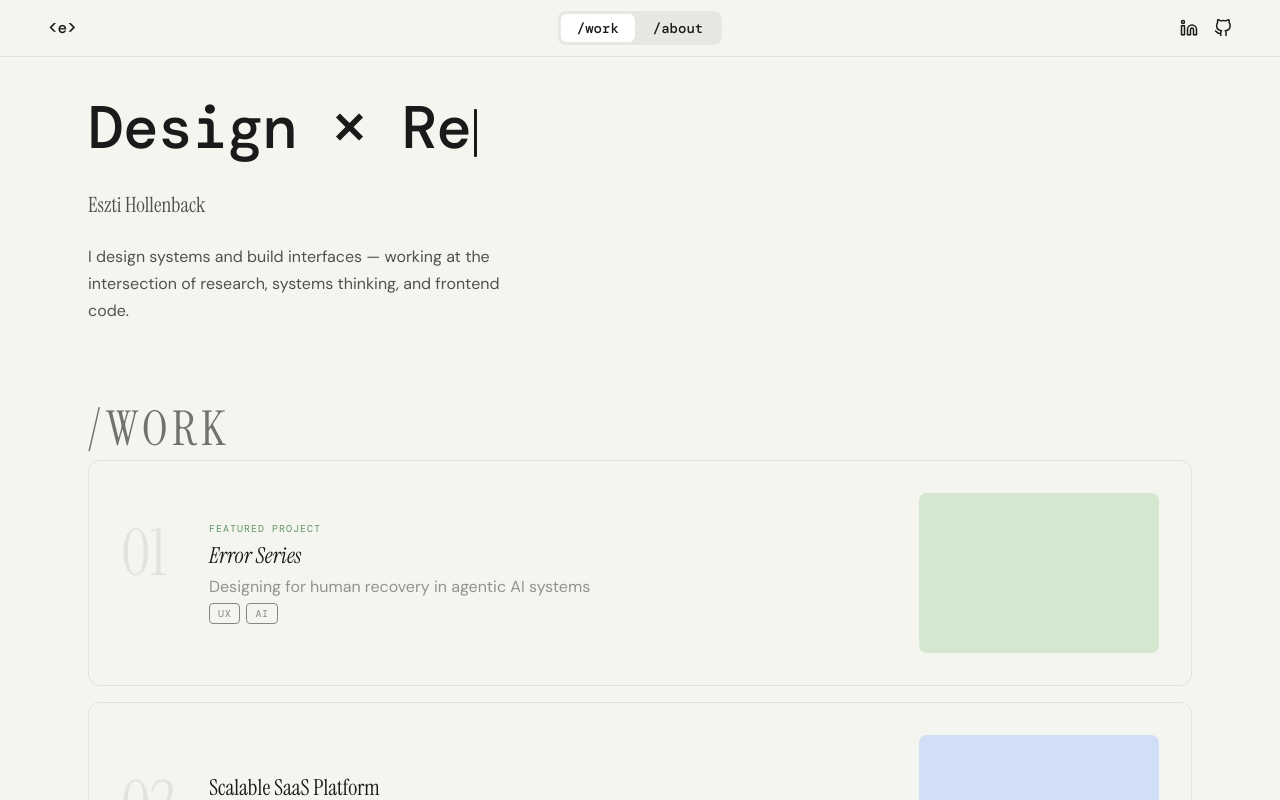
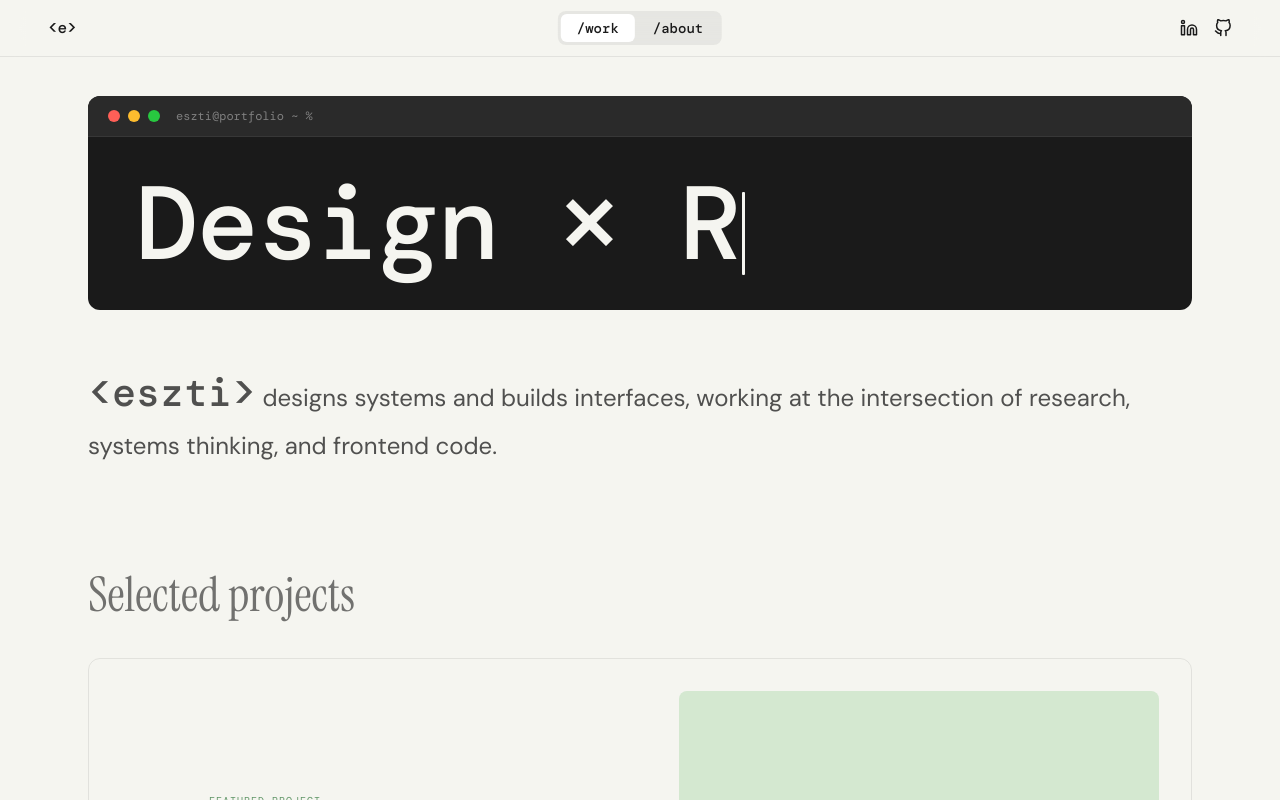
Before and after one commit to esztike/portfolio, a React (Vite) app: page / in a window 1280 px wide. Shown: the top 800 px of the page. Built offline with nearby package versions, Linux system fonts and the light colour scheme.

Commit message:
homepage: terminal hero, bio with <eszti>, footer, spacing

```diff
--- a/src/App.jsx
+++ b/src/App.jsx
@@ -24,6 +24,9 @@ function App() {
         <Route path="/work/globo" element={<Globo />} />
         <Route path="/work/home-glamour" element={<HomeGlamour />} />
       </Routes>
+      <footer className="site-footer">
+        <p>© Eszti Hollenback 2026</p>
+      </footer>
     </BrowserRouter>
   );
 }
--- a/src/pages/Home.jsx
+++ b/src/pages/Home.jsx
@@ -125,17 +125,24 @@ function Home() {
         margin: "0 auto",
       }}
     >
-      <div ref={headlineRef} className="typed-headline"></div>
-
-      <p className="name-line">Eszti Hollenback</p>
+      <div className="terminal">
+        <div className="terminal-bar">
+          <span className="terminal-dot dot-red"></span>
+          <span className="terminal-dot dot-yellow"></span>
+          <span className="terminal-dot dot-green"></span>
+          <span className="terminal-title">eszti@portfolio ~ %</span>
+        </div>
+        <div ref={headlineRef} className="typed-headline"></div>
+      </div>
 
       <p className="bio">
-        I design systems and build interfaces — working at the intersection of
-        research, systems thinking, and frontend code.
+        <span className="bio-name">&lt;eszti&gt;</span> designs systems and
+        builds interfaces, working at the intersection of research, systems
+        thinking, and frontend code.
       </p>
 
       <div className="work-section">
-        <span className="work-label">/work</span>
+        <span className="work-label">Selected projects</span>
         {projects.map((project, i) => (
           <motion.div
             key={project.path}
--- a/src/styles/globals.css
+++ b/src/styles/globals.css
@@ -37,44 +37,86 @@ video {
   display: block;
 }
 
+.terminal {
+  background: #1a1a1a;
+  border-radius: 12px;
+  padding: 0;
+  margin-bottom: 48px;
+  overflow: hidden;
+  min-height: 120px;
+}
+
+.terminal-bar {
+  display: flex;
+  align-items: center;
+  gap: 8px;
+  padding: 12px 20px;
+  background: #2a2a2a;
+  border-bottom: 1px solid rgba(255, 255, 255, 0.06);
+}
+
+.terminal-dot {
+  width: 12px;
+  height: 12px;
+  border-radius: 50%;
+  flex-shrink: 0;
+}
+
+.dot-red {
+  background: #ff5f57;
+}
+.dot-yellow {
+  background: #febc2e;
+}
+.dot-green {
+  background: #28c840;
+}
+
+.terminal-title {
+  font-family: var(--font-mono);
+  font-size: 12px;
+  color: rgba(255, 255, 255, 0.4);
+  margin-left: 8px;
+}
+
 .typed-headline {
   font-family: var(--font-mono);
-  font-size: 60px;
+  font-size: 104px;
+  min-height: 104px;
   font-weight: 500;
   line-height: 1.05;
   letter-spacing: -0.02em;
-  color: var(--color-dark);
-  margin-bottom: 32px;
-  min-height: 60px;
+  color: var(--color-neutral);
+  margin-bottom: 0;
+  padding: 32px 48px;
 }
 
 .cursor {
   display: inline-block;
   width: 3px;
   height: 0.8em;
-  background: var(--color-dark);
+  background: var(--color-neutral);
   margin-left: 3px;
   vertical-align: middle;
   border-radius: 1px;
   animation: blink 1s step-end infinite;
 }
 
-.name-line {
-  font-family: var(--font-display);
-  font-size: 21px;
-  color: var(--color-dark);
-  opacity: 0.75;
-  margin-bottom: 24px;
+.bio-name {
+  font-family: var(--font-mono);
+  font-weight: 500;
+  opacity: 1;
+  font-size: 40px;
 }
 
 .bio {
   font-family: var(--font-body);
-  font-size: 16px;
+  font-size: 24px;
   line-height: 1.7;
   color: var(--color-dark);
   opacity: 0.75;
-  max-width: 440px;
-  margin-bottom: 72px;
+  max-width: 1200px;
+  margin-bottom: 96px;
 }
 
 .work-section {
@@ -123,8 +165,8 @@ video {
 }
 
 .work-card-visual {
-  width: 240px;
-  height: 160px;
+  width: 480px;
+  height: 320px;
   border-radius: 8px;
   flex-shrink: 0;
 }
@@ -132,11 +174,12 @@ video {
   font-family: var(--font-display);
   font-size: 48px;
   font-weight: 400;
-  letter-spacing: 0.1em;
   color: var(--color-dark);
   opacity: 0.6;
   white-space: nowrap;
-  text-transform: uppercase;
+  display: block;
+  margin-top: 24px;
+  margin-bottom: 32px;
 }
 
 .work-card-tags {
@@ -158,33 +201,42 @@ video {
 
 .row-title {
   font-family: var(--font-display);
-  font-size: 22px;
+  font-size: 28px;
   color: var(--color-dark);
   flex: 1;
 }
 
 .row-title.featured {
-  font-style: italic;
+  font-style: normal;
 }
 
 .row-subtitle {
   font-family: var(--font-body);
   font-size: 16px;
   color: var(--color-dark);
-  opacity: 0.45;
+  opacity: 0.75;
 }
 
 .row-tag {
   font-family: var(--font-mono);
-  font-size: 10px;
+  font-size: 12px;
   letter-spacing: 0.07em;
   text-transform: uppercase;
   color: var(--color-dark);
-  opacity: 0.5;
+  opacity: 0.75;
   border: 0.5px solid var(--color-dark);
   padding: 3px 8px;
   border-radius: 4px;
   flex-shrink: 0;
+}
+
+.site-footer {
+  text-align: center;
+  padding: 32px 48px;
+  font-family: var(--font-mono);
+  font-size: 12px;
+  color: var(--color-dark);
+  opacity: 0.8;
 }
 
 @keyframes blink {
```
